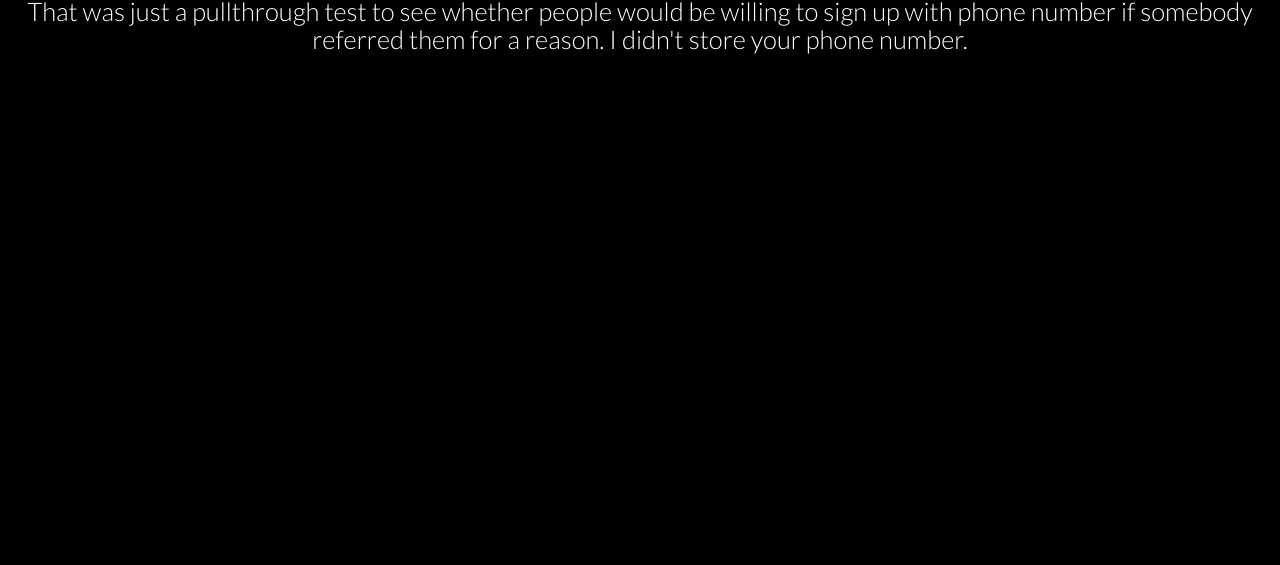
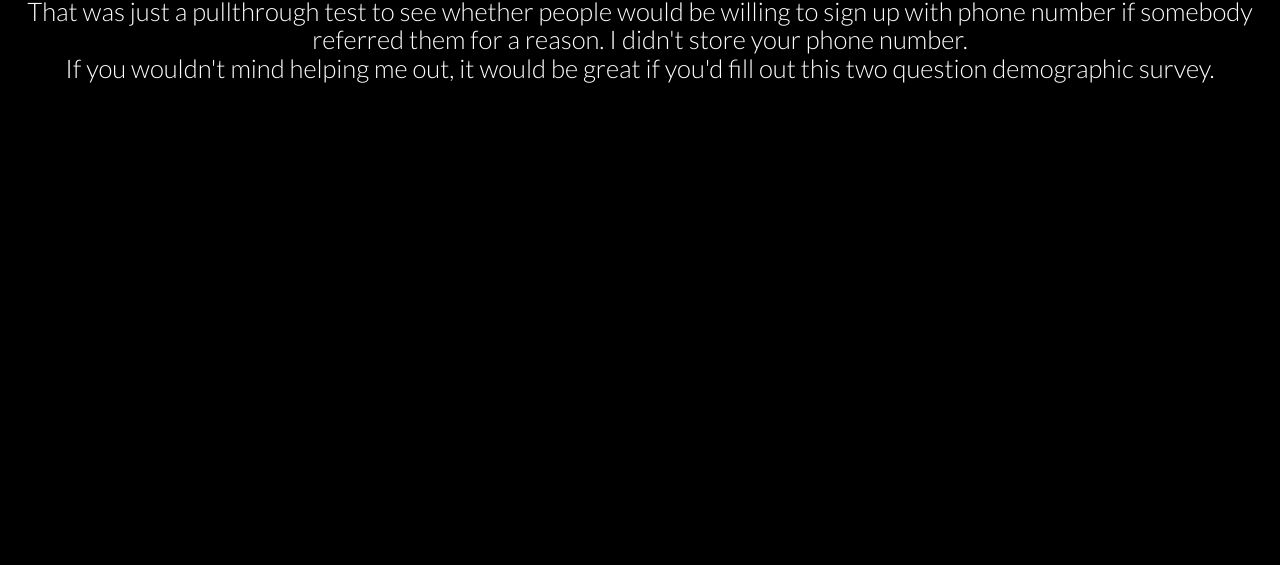
Before and after one commit to The-Vault-Project/The-Vault-Project.github.io, a plain HTML site: page splash.html in a window 1280 px wide. Shown: the part 235-800 px from the top of the page. Drawn offline with nearby package versions, Linux system fonts and the light colour scheme.

Commit message:
added survey

```diff
--- a/splash.html
+++ b/splash.html
@@ -34,6 +34,7 @@
     <h1 style="margin-bottom: 2vh">Thanks.</h1>
 
     <h2>That was just a pullthrough test to see whether people would be willing to sign up with phone number if somebody referred them for a reason. I didn't store your phone number.</h2>
+    <h2><a href='http://goo.gl/forms/KsLXKqrwjF0UBNiu1'>If you wouldn't mind helping me out, it would be great if you'd fill out this two question demographic survey.</a></h2>
 
     <!-- jQuery -->
     <script src="js/jquery.js"></script>
```
